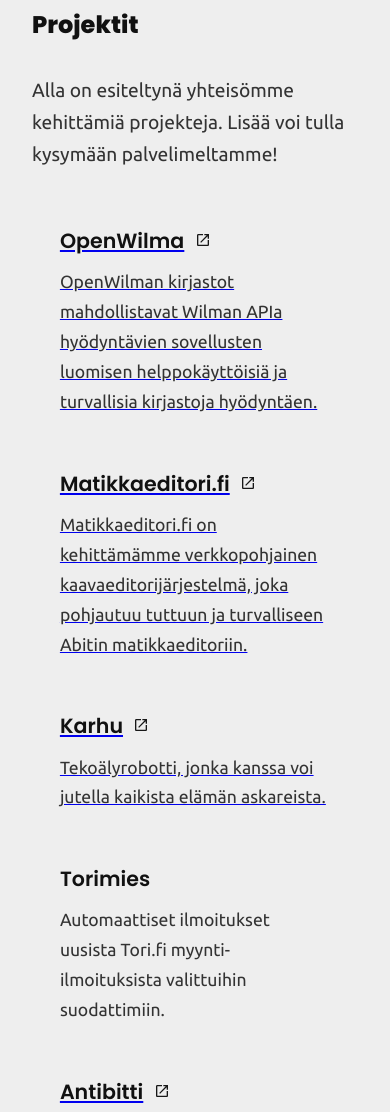
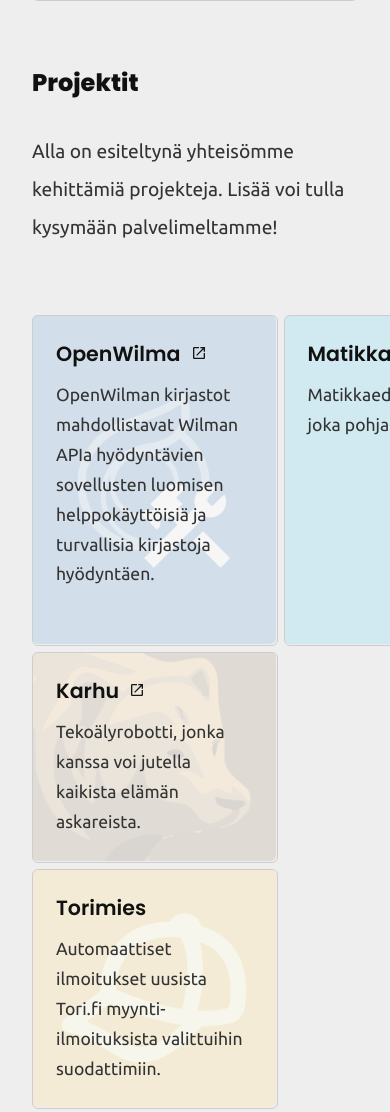
Before and after one commit to Testausserveri/testausserveri.fi, a PHP site: page / in a window 390 px wide; the page is wider, and only the part inside the window is pictured. Shown: the part 895-2007 px from the top of that part. Run offline with PHP 8.4, Linux system fonts and the light colour scheme; some libraries are stand-ins or nearby versions.

Commit message:
Saved my ass by finding the lost file

```diff
--- a/main.css
+++ b/main.css
@@ -70,11 +70,11 @@
     background-image: inherit;
 }
 
-p {
+p, ul {
     font-family: 'Ubuntu', sans-serif;
     color: var(--text);
     font-size: 1.2rem;
-    line-height: 2rem;
+    line-height: 2;
     margin-bottom: 2rem;
 }
 
@@ -167,18 +167,24 @@
 pain in the ass 🍑
 */
 
-.projectsGrid {
+.grid {
     display: grid;
     grid-template-columns: repeat(3, 1fr);
     grid-auto-rows: auto;
     padding-top: 2rem;
 }
-.projectsGrid .item:nth-child(2) {
+.grid#people {
+}
+
+.grid#projects .item:nth-child(2) {
     grid-column: 2 / 4;
     aspect-ratio: 2 / 1;
 }
-
-.projectsGrid .item {
+.grid#projects .item:nth-child(6) {
+    grid-column: 1 / 3;
+    aspect-ratio: 2 / 1;
+}
+.grid .item {
     aspect-ratio: 1/1;
     position: relative;
     top: 0;
@@ -186,8 +192,9 @@
     max-width: 100%;
     text-decoration: none;
 }
-
-.projectsGrid .item[href]:hover {
+.grid#people .item {
+}
+.grid .item[href]:hover {
     top: -5px;
 }
 
@@ -363,10 +370,10 @@
 /* media queries */
 
 @media only screen and (max-width: 1000px) {
-    .projectsGrid {
+    .grid {
         grid-template-columns: repeat(2, 1fr);
     }
-    .projectsGrid .item:nth-child(2) {
+    .grid .item:nth-child(2) {
         grid-column: 1 / 3;
         grid-row: 1;
         aspect-ratio: 2 / 1;
@@ -377,14 +384,14 @@
 }
 
 @media only screen and (max-width: 630px) {
-    .projectsGrid {
+    .grid {
         grid-template-columns: repeat(1, 1fr);
         grid-auto-flow: column;
         grid-auto-rows: fit-content(1em);
         width: calc(100% + 2vw);
         margin-left: -1vw;
     }
-    .projectsGrid .item {
+    .grid .item {
         grid-column: 1 / 2;
         aspect-ratio: unset;
     }
@@ -396,12 +403,12 @@
     }
   }
   @media only screen and (max-width: 780px) {
-    .projectsGrid {
+    .grid {
         font-size: small;
     }
   }
   @media only screen and (max-width: 500px) {
-    .projectsGrid {
+    .grid {
         font-size: 0.9em;
     }
 }
```
